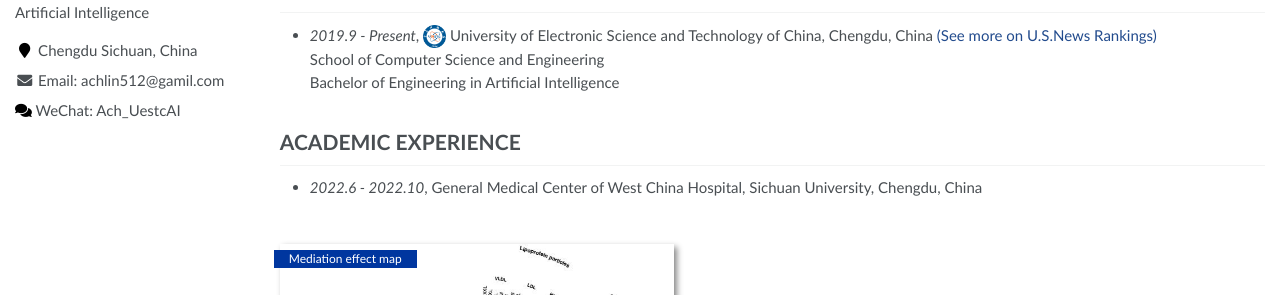
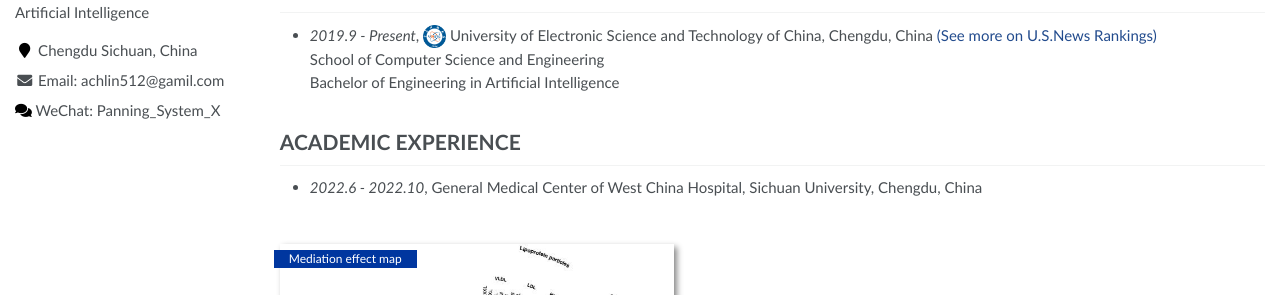
Before and after one commit to achlin9/achlin9.github.io, a Jekyll site: the page built from _pages/about.md, in a window 1280 px wide. Shown: the part 476-771 px from the top of the page. Built offline with Jekyll 4.4.1, drawn with Linux system fonts in a browser that asks for light colours.

Commit message:
Update _config.yml

```diff
--- a/_config.yml
+++ b/_config.yml
@@ -29,7 +29,7 @@ author:
   pubmed           :
   googlescholar    : #"https://scholar.google.com/citations?user=WMkMTb4AAAAJ"
   email            : "achlin512@gamil.com"
-  WeChat           : "Ach_UestcAI"
+  WeChat           : "Panning_System_X"
   researchgate     : #"https://www.researchgate.net/profile/Jian-Tang-53"
   uri              :
   bitbucket        :
```
